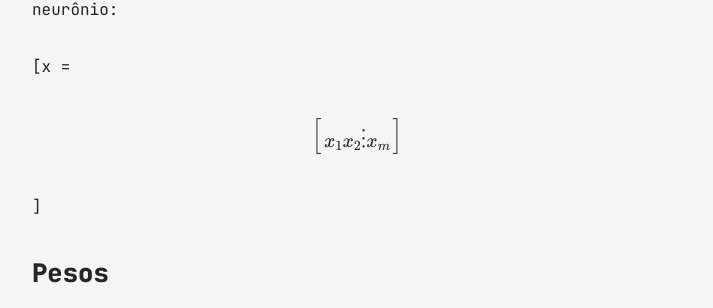
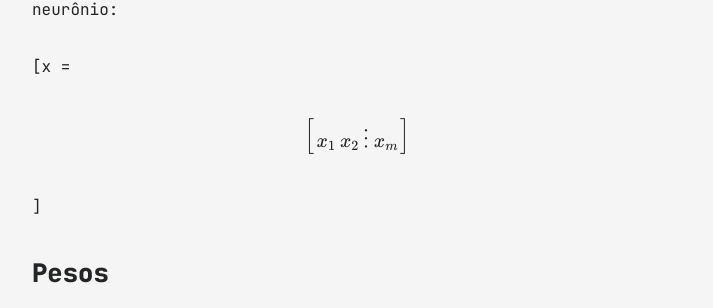
Before and after one commit to christianbaptista/jekyll-blog, a Jekyll site: the page built from all_collections/_posts/2024-11-26-the-formal-definition-of-the-artificial-neural.md, in a window 1280 px wide and 900 px high, scrolled down 1245 px. Shown: the part 158-466 px from the top of the window, without its empty margins (283-996 px from the left). Built offline with Jekyll 4.4.1, drawn with Linux system fonts in a browser that asks for light colours.

```diff
--- a/all_collections/_posts/2024-11-26-the-formal-definition-of-the-artificial-neural.md
+++ b/all_collections/_posts/2024-11-26-the-formal-definition-of-the-artificial-neural.md
@@ -27,9 +27,9 @@ A entrada é um vetor \( x \), contendo os valores das entradas do neurônio:
 
 \[x =
 \begin{bmatrix}
-x_1 \\
-x_2 \\
-\vdots \\
+x_1 \\\\
+x_2 \\\\
+\vdots \\\\
 x_m
 \end{bmatrix}
 \]
```
